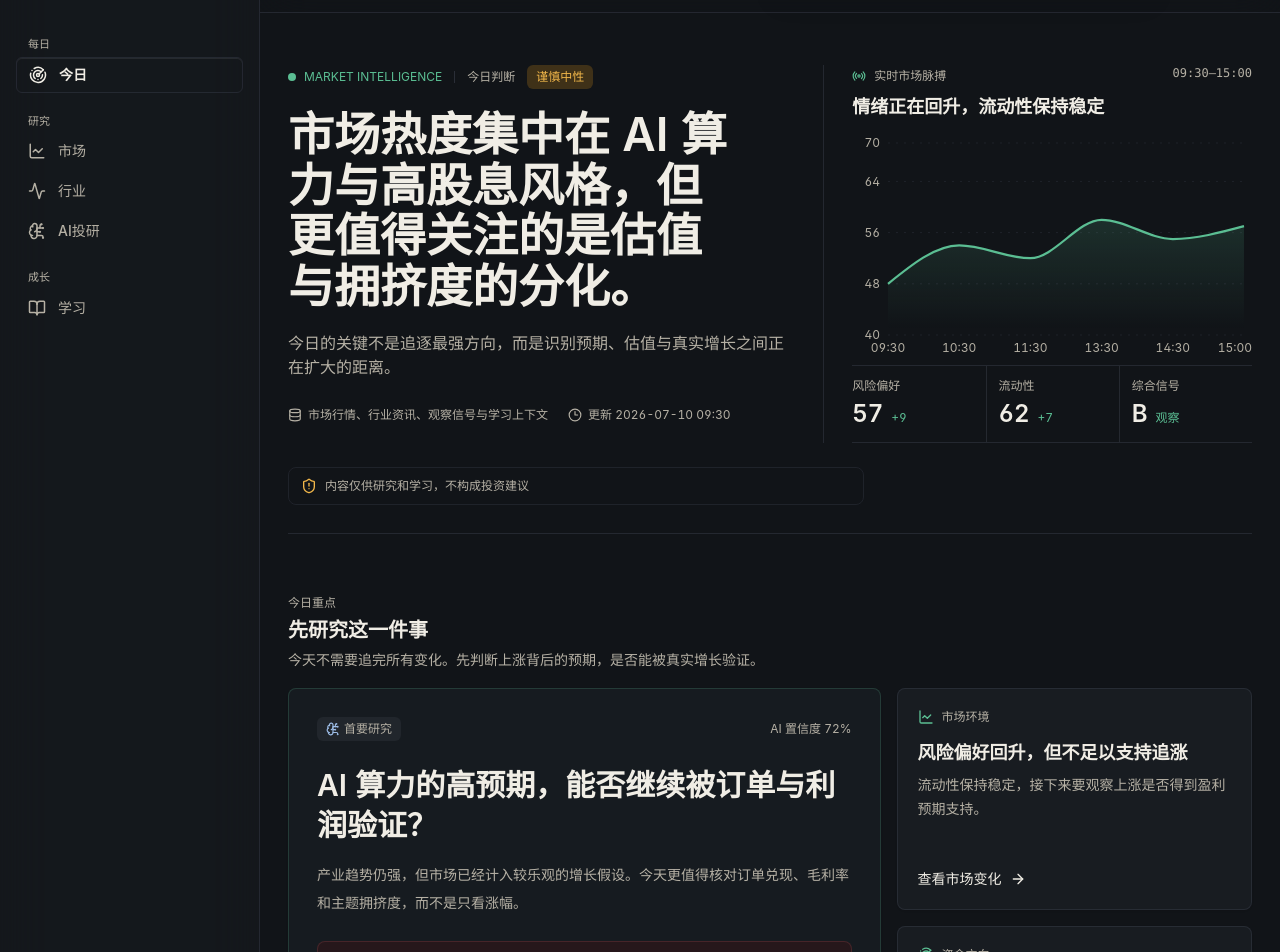
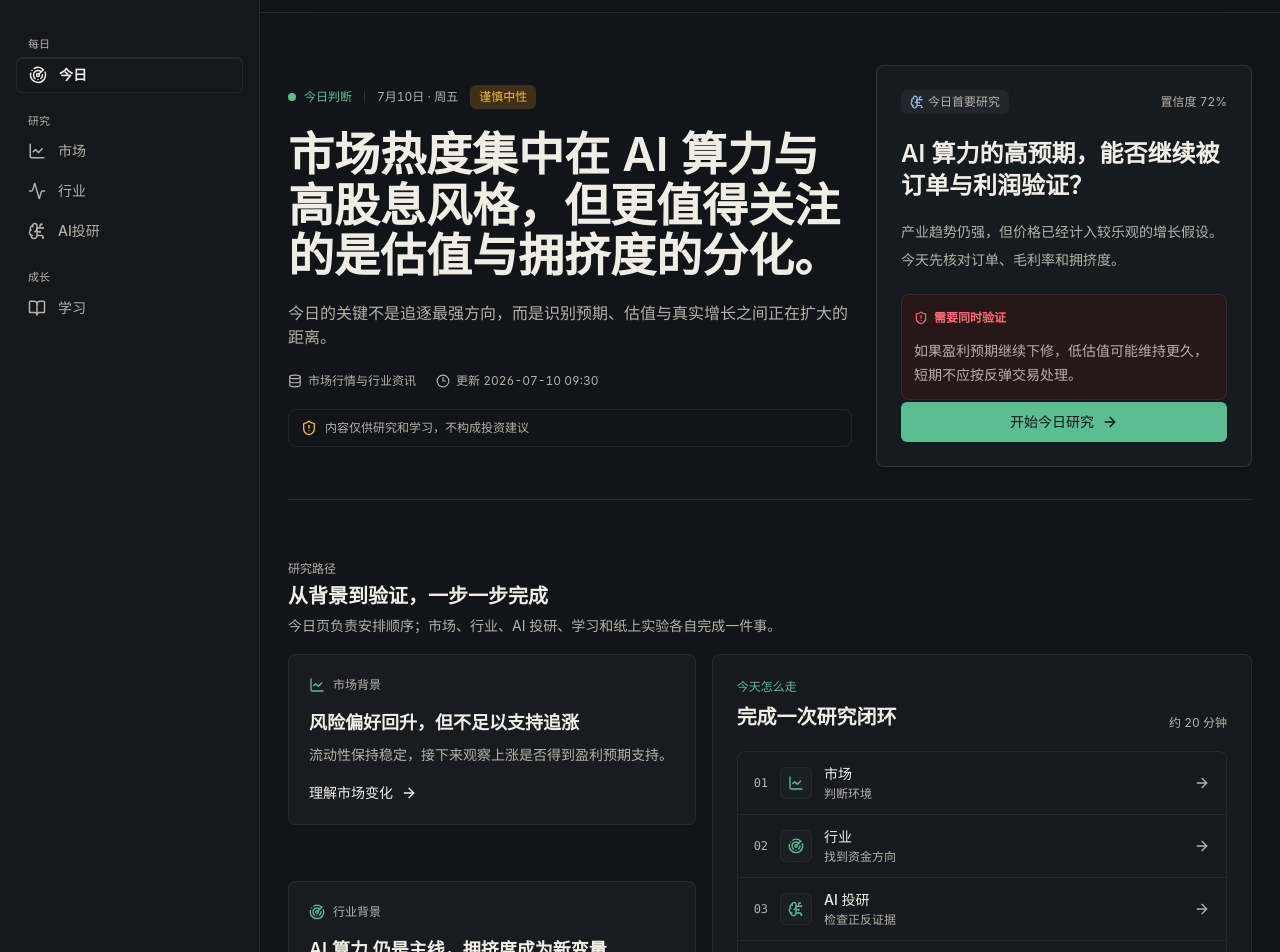
Before and after one commit to wsy18810529629/ai-investment-os, a Next.js app: page / in a window 1280 px wide. Shown: the part 60-1012 px from the top of the page. Built offline with nearby package versions, Linux system fonts and the light colour scheme.

Commit message:
Turn dashboard into a guided daily research flow

```diff
--- a/src/components/home/dashboard-decision-flow.tsx
+++ b/src/components/home/dashboard-decision-flow.tsx
@@ -2,26 +2,23 @@
 
 import Link from "next/link";
 import { motion } from "framer-motion";
-import { ArrowRight, BrainCircuit, Clock3, Database, LineChart, Radar, ShieldAlert } from "lucide-react";
-import { Badge } from "@/components/ui/badge";
-import { Button } from "@/components/ui/button";
+import { ArrowRight, BookOpen, BrainCircuit, FlaskConical, LineChart, Radar } from "lucide-react";
 import { Card, CardContent } from "@/components/ui/card";
-import { hotSectors, researchPicks, todayBrief } from "@/data/home";
+import { hotSectors } from "@/data/home";
 import { calmTransition, fadeUp, staggerContainer } from "./motion-presets";
-import { RiskDisclaimer } from "./risk-disclaimer";
 import { SectionHeading } from "./section-heading";
 
 const supportingSignals = [
   {
-    label: "市场环境",
+    label: "市场背景",
     title: "风险偏好回升，但不足以支持追涨",
-    summary: "流动性保持稳定，接下来要观察上涨是否得到盈利预期支持。",
+    summary: "流动性保持稳定，接下来观察上涨是否得到盈利预期支持。",
     href: "/market",
-    action: "查看市场变化",
+    action: "理解市场变化",
     icon: LineChart,
   },
   {
-    label: "资金方向",
+    label: "行业背景",
     title: `${hotSectors[0].name} 仍是主线，拥挤度成为新变量`,
     summary: "产业景气仍在，但高估值让业绩验证变得更重要。",
     href: "/industry",
@@ -30,69 +27,38 @@ const supportingSignals = [
   },
 ] as const;
 
+const researchPath = [
+  { label: "市场", description: "判断环境", href: "/market", icon: LineChart },
+  { label: "行业", description: "找到资金方向", href: "/industry", icon: Radar },
+  { label: "AI 投研", description: "检查正反证据", href: "/ai-research", icon: BrainCircuit },
+  { label: "学习", description: "补足关键概念", href: "/learning", icon: BookOpen },
+  { label: "纸上验证", description: "观察收益与回撤", href: "/learning?practice=growth-stock&source=ai-research#paper-investing", icon: FlaskConical },
+] as const;
+
 /**
- * One primary signal establishes today's research priority. Supporting signals
- * stay compact so the Dashboard makes a decision about importance for the user.
+ * Supporting evidence remains brief while the path explains how every MVP
+ * module contributes to one complete daily research loop.
  */
 export function DashboardDecisionFlow() {
-  const primaryResearch = researchPicks[0];
-
   return (
     <motion.section variants={staggerContainer} initial="hidden" whileInView="visible" viewport={{ once: true, margin: "-60px" }}>
       <motion.div variants={fadeUp} transition={calmTransition}>
-        <SectionHeading
-          eyebrow="今日重点"
-          title="先研究这一件事"
-          description="今天不需要追完所有变化。先判断上涨背后的预期，是否能被真实增长验证。"
-        />
+        <SectionHeading eyebrow="研究路径" title="从背景到验证，一步一步完成" description="今日页负责安排顺序；市场、行业、AI 投研、学习和纸上实验各自完成一件事。" />
       </motion.div>
 
-      <div className="grid gap-4 lg:grid-cols-[minmax(0,1.25fr)_minmax(320px,0.75fr)]">
-        <motion.div variants={fadeUp} transition={calmTransition}>
-          <Card className="h-full border-primary/20 bg-card/95">
-            <CardContent className="flex h-full flex-col p-5 lg:min-h-[390px] lg:p-7">
-              <div className="flex flex-wrap items-center justify-between gap-3">
-                <Badge variant="neutral"><BrainCircuit className="mr-1 size-3.5 text-ai-foreground" />首要研究</Badge>
-                <span className="text-xs text-muted-foreground">AI 置信度 {primaryResearch.confidence}%</span>
-              </div>
-
-              <h3 className="mt-6 max-w-2xl text-2xl font-semibold leading-8 lg:text-[30px] lg:leading-10">
-                AI 算力的高预期，能否继续被订单与利润验证？
-              </h3>
-              <p className="mt-4 max-w-2xl text-sm leading-7 text-muted-foreground">
-                产业趋势仍强，但市场已经计入较乐观的增长假设。今天更值得核对订单兑现、毛利率和主题拥挤度，而不是只看涨幅。
-              </p>
-
-              <div className="mt-6 rounded-lg border border-negative/15 bg-negative-soft/45 p-4">
-                <p className="inline-flex items-center gap-1.5 text-xs font-semibold text-negative"><ShieldAlert className="size-3.5" />反方风险</p>
-                <p className="mt-2 text-sm leading-6 text-muted-foreground">{primaryResearch.counterRisk}</p>
-              </div>
-
-              <div className="mt-auto flex flex-col gap-4 pt-6 sm:flex-row sm:items-end sm:justify-between">
-                <div className="flex flex-wrap gap-x-4 gap-y-2 text-xs text-muted-foreground">
-                  <span className="inline-flex items-center gap-1.5"><Database className="size-3.5" />市场行情、行业资讯</span>
-                  <span className="inline-flex items-center gap-1.5"><Clock3 className="size-3.5" />更新 {todayBrief.updatedAt}</span>
-                </div>
-                <Button asChild className="shrink-0" variant="primary">
-                  <Link href="/ai-research">查看完整研究<ArrowRight className="size-4" /></Link>
-                </Button>
-              </div>
-            </CardContent>
-          </Card>
-        </motion.div>
-
+      <div className="grid gap-4 lg:grid-cols-[minmax(0,0.86fr)_minmax(420px,1.14fr)]">
         <div className="grid gap-4">
           {supportingSignals.map((signal, index) => {
             const Icon = signal.icon;
             return (
-              <motion.div key={signal.label} variants={fadeUp} transition={{ ...calmTransition, delay: 0.04 + index * 0.04 }}>
-                <Link className="group block h-full rounded-2xl focus-visible:outline-none focus-visible:ring-2 focus-visible:ring-ring focus-visible:ring-offset-2" href={signal.href}>
-                  <Card className="h-full transition-[border-color,transform] duration-200 group-hover:-translate-y-0.5 group-hover:border-primary/25">
-                    <CardContent className="flex h-full min-h-[124px] flex-col p-4 sm:min-h-[150px] sm:p-5">
+              <motion.div key={signal.label} variants={fadeUp} transition={{ ...calmTransition, delay: index * 0.04 }}>
+                <Link className="group block rounded-2xl focus-visible:outline-none focus-visible:ring-2 focus-visible:ring-ring focus-visible:ring-offset-2" href={signal.href}>
+                  <Card className="transition-[border-color,transform] duration-200 group-hover:-translate-y-0.5 group-hover:border-primary/25">
+                    <CardContent className="p-5">
                       <span className="inline-flex items-center gap-2 text-xs font-medium text-muted-foreground"><Icon className="size-4 text-primary" />{signal.label}</span>
-                      <h3 className="mt-3 text-lg font-semibold leading-6 sm:mt-4">{signal.title}</h3>
-                      <p className="mt-2 hidden text-sm leading-6 text-muted-foreground sm:block">{signal.summary}</p>
-                      <span className="mt-auto inline-flex items-center gap-2 pt-3 text-sm font-medium group-hover:text-primary sm:pt-4">{signal.action}<ArrowRight className="size-4" /></span>
+                      <h3 className="mt-3 text-lg font-semibold leading-6">{signal.title}</h3>
+                      <p className="mt-2 text-sm leading-6 text-muted-foreground">{signal.summary}</p>
+                      <span className="mt-4 inline-flex items-center gap-2 text-sm font-medium group-hover:text-primary">{signal.action}<ArrowRight className="size-4" /></span>
                     </CardContent>
                   </Card>
                 </Link>
@@ -100,9 +66,28 @@ export function DashboardDecisionFlow() {
             );
           })}
         </div>
+
+        <motion.div variants={fadeUp} transition={calmTransition}>
+          <Card className="h-full bg-card/85">
+            <CardContent className="p-5 lg:p-6">
+              <div className="flex items-end justify-between gap-4"><div><p className="text-xs font-medium text-primary">今天怎么走</p><h3 className="mt-2 text-xl font-semibold">完成一次研究闭环</h3></div><span className="text-xs text-muted-foreground">约 20 分钟</span></div>
+              <div className="mt-5 overflow-hidden rounded-lg border border-border/75">
+                {researchPath.map((step, index) => {
+                  const Icon = step.icon;
+                  return (
+                    <Link key={step.label} href={step.href} className="group flex min-h-14 items-center gap-3 border-t border-border/70 px-4 py-3 first:border-t-0 hover:bg-secondary/45 focus-visible:outline-none focus-visible:ring-2 focus-visible:ring-inset focus-visible:ring-ring">
+                      <span className="font-mono text-xs text-muted-foreground">0{index + 1}</span>
+                      <span className="grid size-8 shrink-0 place-items-center rounded-md border border-border/75 bg-secondary/45 text-primary"><Icon className="size-4" /></span>
+                      <span className="min-w-0 flex-1"><span className="block text-sm font-medium">{step.label}</span><span className="mt-0.5 block text-xs text-muted-foreground">{step.description}</span></span>
+                      <ArrowRight className="size-4 text-muted-foreground transition-transform group-hover:translate-x-0.5 group-hover:text-primary" />
+                    </Link>
+                  );
+                })}
+              </div>
+            </CardContent>
+          </Card>
+        </motion.div>
       </div>
-
-      <div className="mt-3 max-w-xl"><RiskDisclaimer compact /></div>
     </motion.section>
   );
 }
--- a/src/components/home/market-pulse-chart.tsx
+++ b/src/components/home/market-pulse-chart.tsx
@@ -1,6 +1,6 @@
 "use client";
 
-import { Area, AreaChart, CartesianGrid, ResponsiveContainer, Tooltip, XAxis, YAxis } from "recharts";
+import { Area, AreaChart, CartesianGrid, Legend, ResponsiveContainer, Tooltip, XAxis, YAxis } from "recharts";
 import { marketPulse } from "@/data/home";
 
 /**
@@ -31,6 +31,7 @@ export function MarketPulseChart({ showLiquidity = true }: { showLiquidity?: boo
             tick={{ fill: "hsl(var(--muted-foreground))", fontSize: 12 }}
             tickLine={false}
           />
+          {showLiquidity ? <Legend iconType="line" wrapperStyle={{ color: "hsl(var(--muted-foreground))", fontSize: 12 }} /> : null}
           <Tooltip
             contentStyle={{
               background: "hsl(var(--card))",
--- a/src/components/home/today-brief.tsx
+++ b/src/components/home/today-brief.tsx
@@ -1,100 +1,63 @@
 "use client";
 
+import Link from "next/link";
 import { motion } from "framer-motion";
-import { Clock3, Database, Radio } from "lucide-react";
+import { ArrowRight, BrainCircuit, Clock3, Database, ShieldAlert } from "lucide-react";
 import { Badge } from "@/components/ui/badge";
-import { todayBrief } from "@/data/home";
+import { Button } from "@/components/ui/button";
+import { Card, CardContent } from "@/components/ui/card";
+import { researchPicks, todayBrief } from "@/data/home";
 import { calmTransition, fadeUp, staggerContainer } from "./motion-presets";
 import { RiskDisclaimer } from "./risk-disclaimer";
-import { MarketPulseChart } from "./market-pulse-chart";
 
 /**
- * The opening canvas turns the daily brief into a narrative instead of another dashboard card.
- * One market thesis leads the eye, the live pulse supports it, and evidence follows in reading order.
+ * The Dashboard hero establishes one daily conclusion and one research
+ * priority. Detailed market evidence stays on the Market page.
  */
 export function TodayBrief() {
+  const primaryResearch = researchPicks[0];
+
   return (
-    <motion.section
-      variants={staggerContainer}
-      initial="hidden"
-      animate="visible"
-      className="relative overflow-hidden border-b border-border/80 pb-5 pt-3 lg:pb-7 lg:pt-8"
-    >
-      <div className="grid gap-8 lg:grid-cols-[minmax(0,1.08fr)_minmax(380px,0.92fr)] lg:items-end">
-        <motion.div variants={fadeUp} transition={calmTransition} className="pb-1 lg:pb-5">
+    <motion.section variants={staggerContainer} initial="hidden" animate="visible" className="border-b border-border/80 pb-6 pt-3 lg:pb-8 lg:pt-8">
+      <div className="grid gap-6 lg:grid-cols-[minmax(0,1.08fr)_minmax(360px,0.72fr)] lg:items-stretch">
+        <motion.div variants={fadeUp} transition={calmTransition} className="flex flex-col justify-center py-1 lg:py-5">
           <div className="flex flex-wrap items-center gap-3 text-xs text-muted-foreground">
-            <span className="inline-flex items-center gap-2 text-primary">
-              <span className="relative flex size-2">
-                <span className="absolute inline-flex size-full animate-ping rounded-full bg-primary opacity-50" />
-                <span className="relative inline-flex size-2 rounded-full bg-primary" />
-              </span>
-              MARKET INTELLIGENCE
-            </span>
+            <span className="inline-flex items-center gap-2 text-primary"><span className="size-2 rounded-full bg-primary" />今日判断</span>
             <span className="h-3 w-px bg-border" />
-            <span>{todayBrief.greeting}</span>
+            <span>{todayBrief.dateLabel}</span>
             <Badge variant="warning">{todayBrief.mood}</Badge>
           </div>
 
-          <h2 className="mt-5 max-w-[820px] text-[32px] font-semibold leading-[1.1] tracking-normal text-balance sm:text-[42px] lg:text-[46px]">
-            {todayBrief.headline}
-          </h2>
+          <h2 className="mt-5 max-w-[820px] text-[32px] font-semibold leading-[1.1] text-balance sm:text-[42px] lg:text-[46px]">{todayBrief.headline}</h2>
+          <p className="mt-5 max-w-2xl text-sm leading-7 text-muted-foreground sm:text-base">今日的关键不是追逐最强方向，而是识别预期、估值与真实增长之间正在扩大的距离。</p>
 
-          <p className="mt-5 max-w-2xl text-sm leading-7 text-muted-foreground sm:text-base">
-            今日的关键不是追逐最强方向，而是识别预期、估值与真实增长之间正在扩大的距离。
-          </p>
+          <div className="mt-6 flex flex-wrap gap-x-5 gap-y-2 text-xs text-muted-foreground">
+            <span className="inline-flex items-center gap-1.5"><Database className="size-3.5" />市场行情与行业资讯</span>
+            <span className="inline-flex items-center gap-1.5"><Clock3 className="size-3.5" />更新 {todayBrief.updatedAt}</span>
+          </div>
 
-          <div className="mt-7 flex flex-wrap items-center gap-x-5 gap-y-2 text-xs text-muted-foreground">
-            <span className="inline-flex items-center gap-1.5">
-              <Database className="size-3.5" />
-              {todayBrief.source}
-            </span>
-            <span className="inline-flex items-center gap-1.5">
-              <Clock3 className="size-3.5" />
-              更新 {todayBrief.updatedAt}
-            </span>
-          </div>
+          <div className="mt-5 max-w-xl"><RiskDisclaimer compact /></div>
         </motion.div>
 
-        <motion.aside
-          variants={fadeUp}
-          transition={calmTransition}
-          className="relative border-l-0 border-border/80 pl-0 lg:border-l lg:pl-7"
-        >
-          <div className="mb-1 flex items-start justify-between gap-4">
-            <div>
-              <p className="inline-flex items-center gap-2 text-xs text-muted-foreground">
-                <Radio className="size-3.5 text-primary" />
-                实时市场脉搏
-              </p>
-              <h3 className="mt-1 text-lg font-semibold">情绪正在回升，流动性保持稳定</h3>
-            </div>
-            <span className="font-mono text-xs text-muted-foreground">09:30—15:00</span>
-          </div>
-
-          <div className="hidden lg:block">
-            <MarketPulseChart showLiquidity={false} />
-          </div>
-
-          <div className="mt-4 grid grid-cols-3 divide-x divide-border/80 border-y border-border/80 lg:mt-0">
-            {[
-              { label: "风险偏好", value: "57", delta: "+9" },
-              { label: "流动性", value: "62", delta: "+7" },
-              { label: "综合信号", value: "B", delta: "观察" },
-            ].map((metric) => (
-              <div key={metric.label} className="px-3 py-3 first:pl-0 last:pr-0">
-                <p className="text-xs text-muted-foreground">{metric.label}</p>
-                <div className="mt-1 flex items-baseline gap-2">
-                  <span className="text-2xl font-semibold tabular-nums">{metric.value}</span>
-                  <span className="text-xs text-primary">{metric.delta}</span>
-                </div>
+        <motion.div variants={fadeUp} transition={calmTransition}>
+          <Card className="h-full border-primary/20 bg-card/95">
+            <CardContent className="flex h-full flex-col p-5 lg:p-6">
+              <div className="flex items-center justify-between gap-3">
+                <Badge variant="neutral"><BrainCircuit className="mr-1 size-3.5 text-ai-foreground" />今日首要研究</Badge>
+                <span className="text-xs text-muted-foreground">置信度 {primaryResearch.confidence}%</span>
               </div>
-            ))}
-          </div>
-        </motion.aside>
-      </div>
-
-      <div className="mt-4 max-w-xl lg:mt-6">
-        <RiskDisclaimer compact />
+              <h3 className="mt-6 text-2xl font-semibold leading-8">AI 算力的高预期，能否继续被订单与利润验证？</h3>
+              <p className="mt-4 text-sm leading-7 text-muted-foreground">产业趋势仍强，但价格已经计入较乐观的增长假设。今天先核对订单、毛利率和拥挤度。</p>
+              <div className="mt-5 rounded-lg border border-negative/15 bg-negative-soft/45 p-3">
+                <p className="inline-flex items-center gap-1.5 text-xs font-semibold text-negative"><ShieldAlert className="size-3.5" />需要同时验证</p>
+                <p className="mt-2 text-sm leading-6 text-muted-foreground">{primaryResearch.counterRisk}</p>
+              </div>
+              <Button asChild className="mt-6 w-full lg:mt-auto" variant="primary">
+                <Link href="/ai-research">开始今日研究<ArrowRight className="size-4" /></Link>
+              </Button>
+            </CardContent>
+          </Card>
+        </motion.div>
       </div>
     </motion.section>
   );
```
